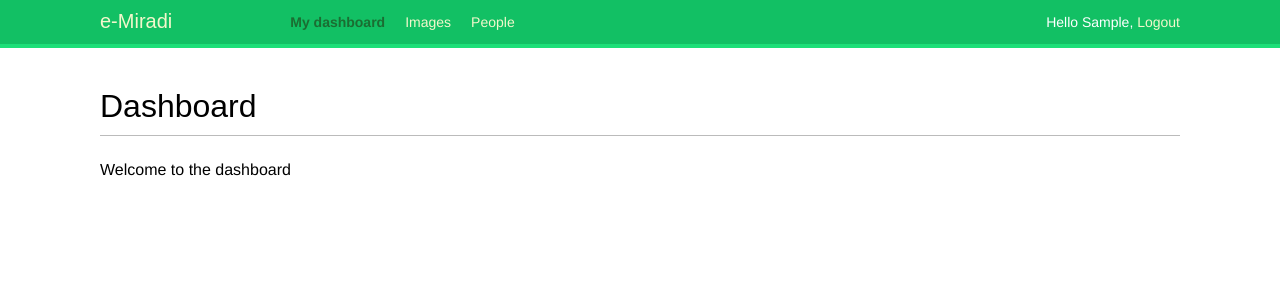
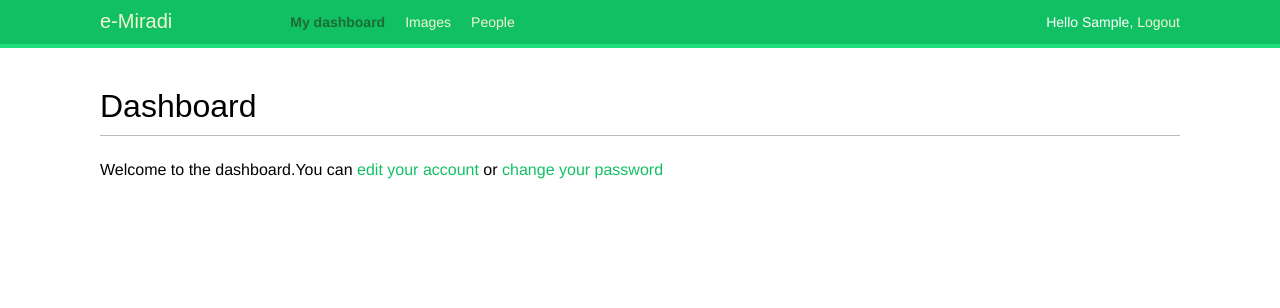
Before and after one commit to FrankMwandi/e-miradi, a Django app: page /account/ in a window 1280 px wide. Shown: the top 308 px of the page. Run offline with Django 5.2, Linux system fonts and the light colour scheme; the visitor is signed in with stand-in values (Sample User, id 1); some web fonts are replaced.

Commit message:
messages for various responses

```diff
--- a/account/templates/account/dashboard.html
+++ b/account/templates/account/dashboard.html
@@ -6,5 +6,8 @@
 
 {% block content %}
     <h1>Dashboard</h1>
-    <p>Welcome to the dashboard</p>
+    <p>Welcome to the dashboard.You can
+        <a href="{% url "edit" %}">edit your account</a>  or <a href=" {% url "password_change" %} ">change your password</a>
+
+    </p>
 {% endblock content %}
```
